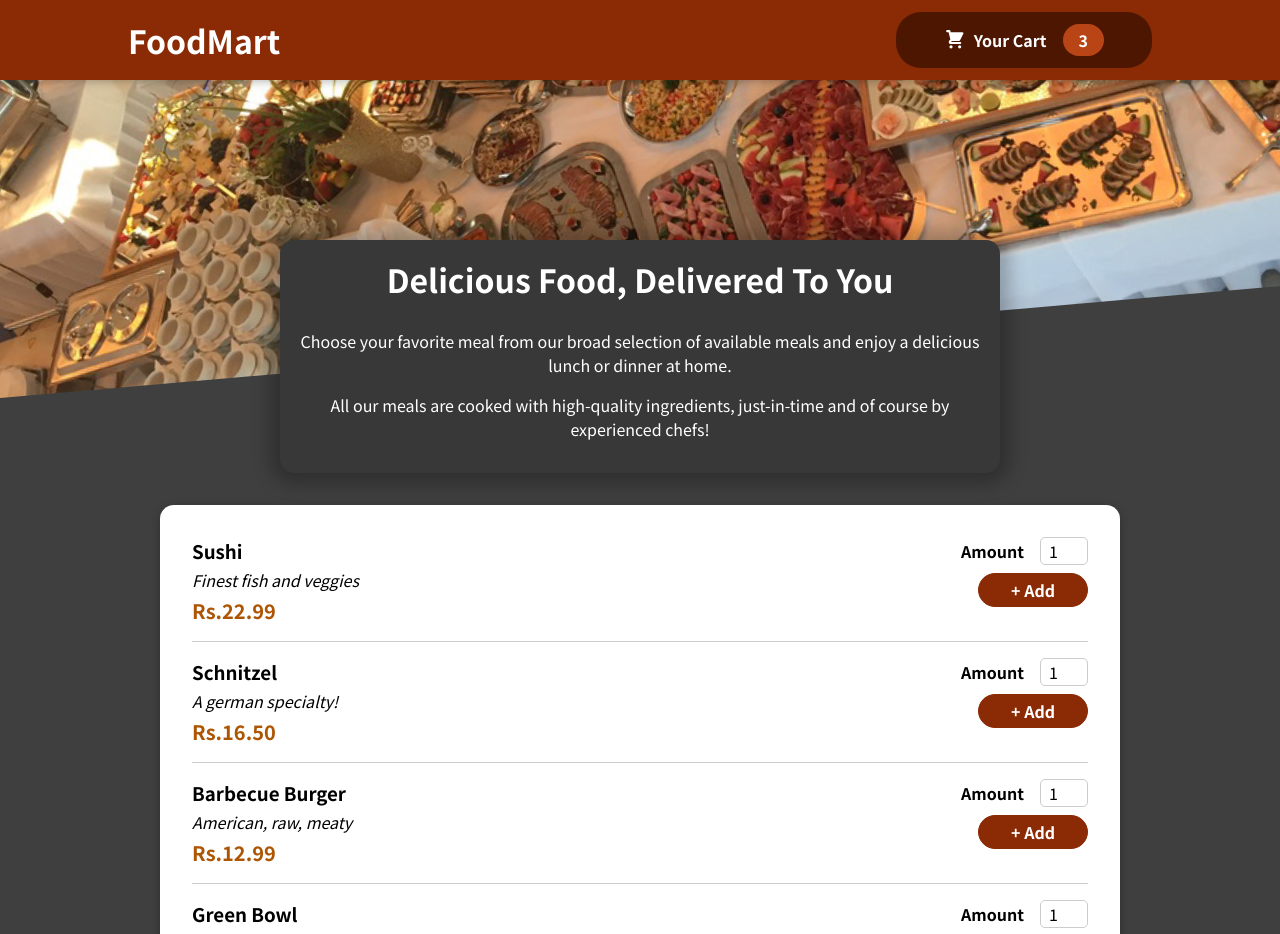
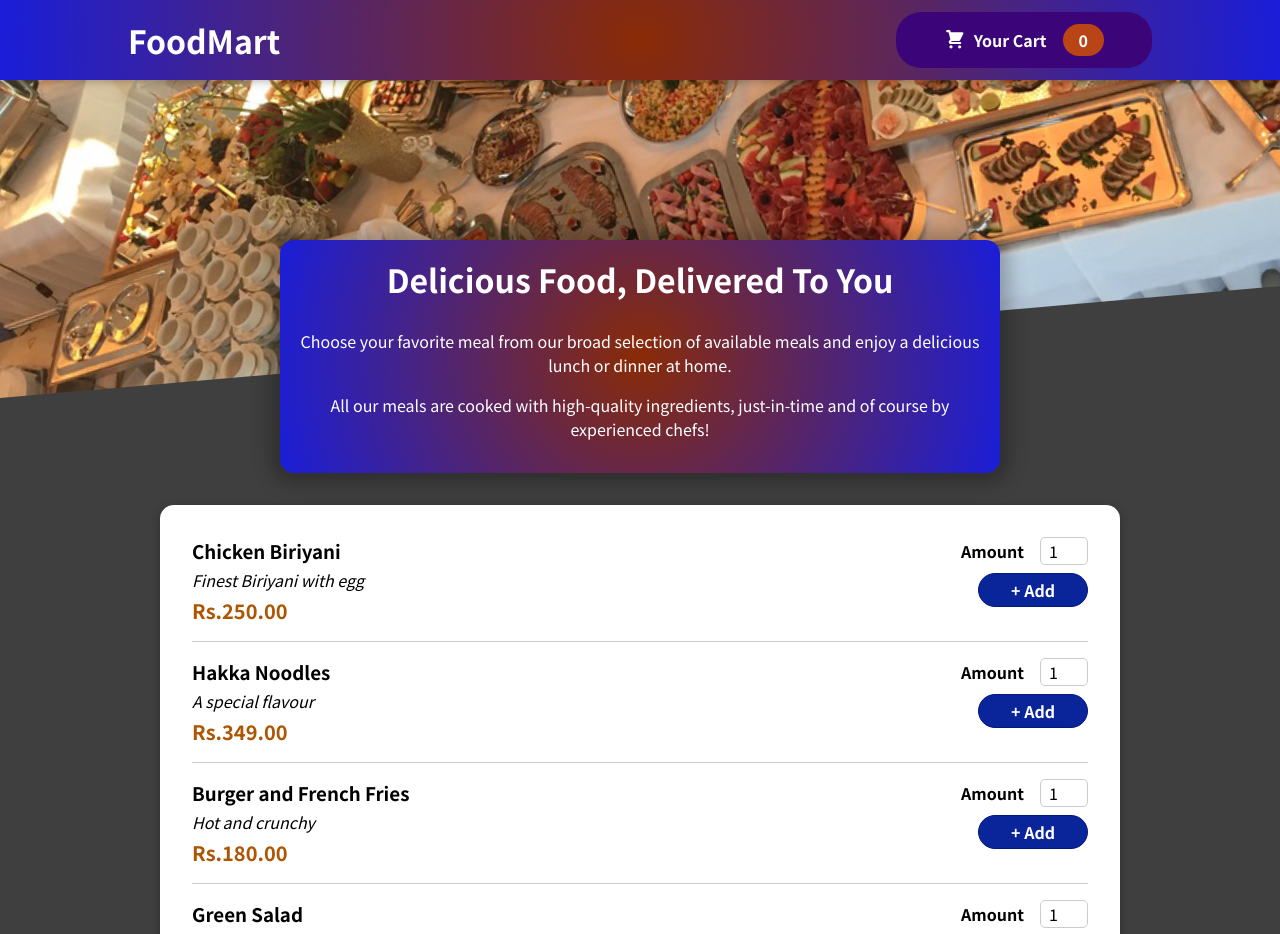
Before and after one commit to BiswasAri10/Food-Order-app-with-React-JS, a React (Create React App) app: page / in a window 1280 px wide. Shown: the top 934 px of the page. Built offline with nearby package versions, Linux system fonts and the light colour scheme.

Commit message:
Cart context added to make the cart updated

```diff
--- a/src/components/Layout/Header.module.css
+++ b/src/components/Layout/Header.module.css
@@ -4,7 +4,12 @@
   left: 0;
   width: 100%;
   height: 5rem;
-    background-color: #8a2b06;
+  background: rgb(138, 43, 6);
+  background: radial-gradient(
+    circle,
+    rgba(138, 43, 6, 1) 0%,
+    rgba(26, 30, 217, 1) 100%
+  );
   color: white;
   display: flex;
   justify-content: space-between;
--- a/src/components/Layout/HeaderCartButton.js
+++ b/src/components/Layout/HeaderCartButton.js
@@ -1,18 +1,21 @@
-import React from "react";
+import { useContext } from "react";
 import CartIcon from "../Cart/CartIcon";
-import classes from './HeaderCartButton.module.css';
-
+import CartContext from "../../store/cart-context";
+import classes from "./HeaderCartButton.module.css";
 
 const HeaderCartButton = (props) => {
+  const cartctx = useContext(CartContext);
+
+  const numberOfCartItems = cartctx.items.reduce((curNumber, item) => {
+    return curNumber + item.amount;
+  }, 0);
   return (
     <button className={classes.button} onClick={props.onClick}>
       <span className={classes.icon}>
         <CartIcon></CartIcon>
       </span>
       <span>Your Cart</span>
-      <span className={classes.badge}>
-        3
-      </span>
+      <span className={classes.badge}>{numberOfCartItems}</span>
     </button>
   );
 };
--- a/src/components/Layout/HeaderCartButton.module.css
+++ b/src/components/Layout/HeaderCartButton.module.css
@@ -2,7 +2,7 @@
   cursor: pointer;
   font: inherit;
   border: none;
-  background-color: #4d1601;
+  background-color: #3b0579;
   color: white;
   padding: 0.75rem 3rem;
   display: flex;
--- a/src/components/Meals/AvailableMeals.js
+++ b/src/components/Meals/AvailableMeals.js
@@ -6,27 +6,27 @@ import MealItem from "./MealItem/MealItem";
 const DUMMY_MEALS = [
   {
     id: "m1",
-    name: "Sushi",
-    description: "Finest fish and veggies",
-    price: 22.99,
+    name: "Chicken Biriyani",
+    description: "Finest Biriyani with egg",
+    price: 250,
   },
   {
     id: "m2",
-    name: "Schnitzel",
-    description: "A german specialty!",
-    price: 16.5,
+    name: "Hakka Noodles",
+    description: "A special flavour",
+    price: 349,
   },
   {
     id: "m3",
-    name: "Barbecue Burger",
-    description: "American, raw, meaty",
-    price: 12.99,
+    name: "Burger and French Fries",
+    description: "Hot and crunchy",
+    price: 180,
   },
   {
     id: "m4",
-    name: "Green Bowl",
+    name: "Green Salad",
     description: "Healthy...and green...",
-    price: 18.99,
+    price: 70,
   },
 ];
 
--- a/src/components/Meals/MealItem/MealItemForm.module.css
+++ b/src/components/Meals/MealItem/MealItemForm.module.css
@@ -5,8 +5,8 @@
   .form button {
     font: inherit;
     cursor: pointer;
-    background-color: #8a2b06;
-    border: 1px solid #8a2b06;
+    background-color: #0a2499;
+    border: 1px solid #021980;
     color: white;
     padding: 0.25rem 2rem;
     border-radius: 20px;
--- a/src/components/Meals/MealsSummary.module.css
+++ b/src/components/Meals/MealsSummary.module.css
@@ -5,7 +5,12 @@
   margin: auto;
   margin-top: -10rem;
   position: relative;
-    background-color: #383838;
+  background: rgb(138, 43, 6);
+  background: radial-gradient(
+    circle,
+    rgba(138, 43, 6, 1) 0%,
+    rgba(26, 30, 217, 1) 100%
+  );
   color: white;
   border-radius: 14px;
   padding: 1rem;
--- /dev/null
+++ b/src/store/CartProvider.js
@@ -0,0 +1,22 @@
+import React from "react";
+import CartContext from "./cart-context";
+
+const CartProvider = (props) => {
+  const addItemToCartHandler = (item) => {};
+
+  const removeItemFromCartHandler = (id) => {};
+
+  const cartContext = {
+    items: [],
+    totalAmount: 0,
+    addItem: addItemToCartHandler,
+    removeItem: removeItemFromCartHandler,
+  };
+  return (
+    <CartContext.Provider value={cartContext}>
+      {props.children}
+    </CartContext.Provider>
+  );
+};
+
+export default CartProvider;
--- /dev/null
+++ b/src/store/cart-context.js
@@ -0,0 +1,10 @@
+import React from "react";
+
+const CartContext = React.createContext({
+    items: [],
+    totalAmount: 0,
+    addItem: (item) => {},
+    removeItem: (id) => {}
+});
+
+export default CartContext;
```
Also changed, not shown: src/App.js (+4 -3 lines). Lines whose indentation alone changed are shown as unchanged.
